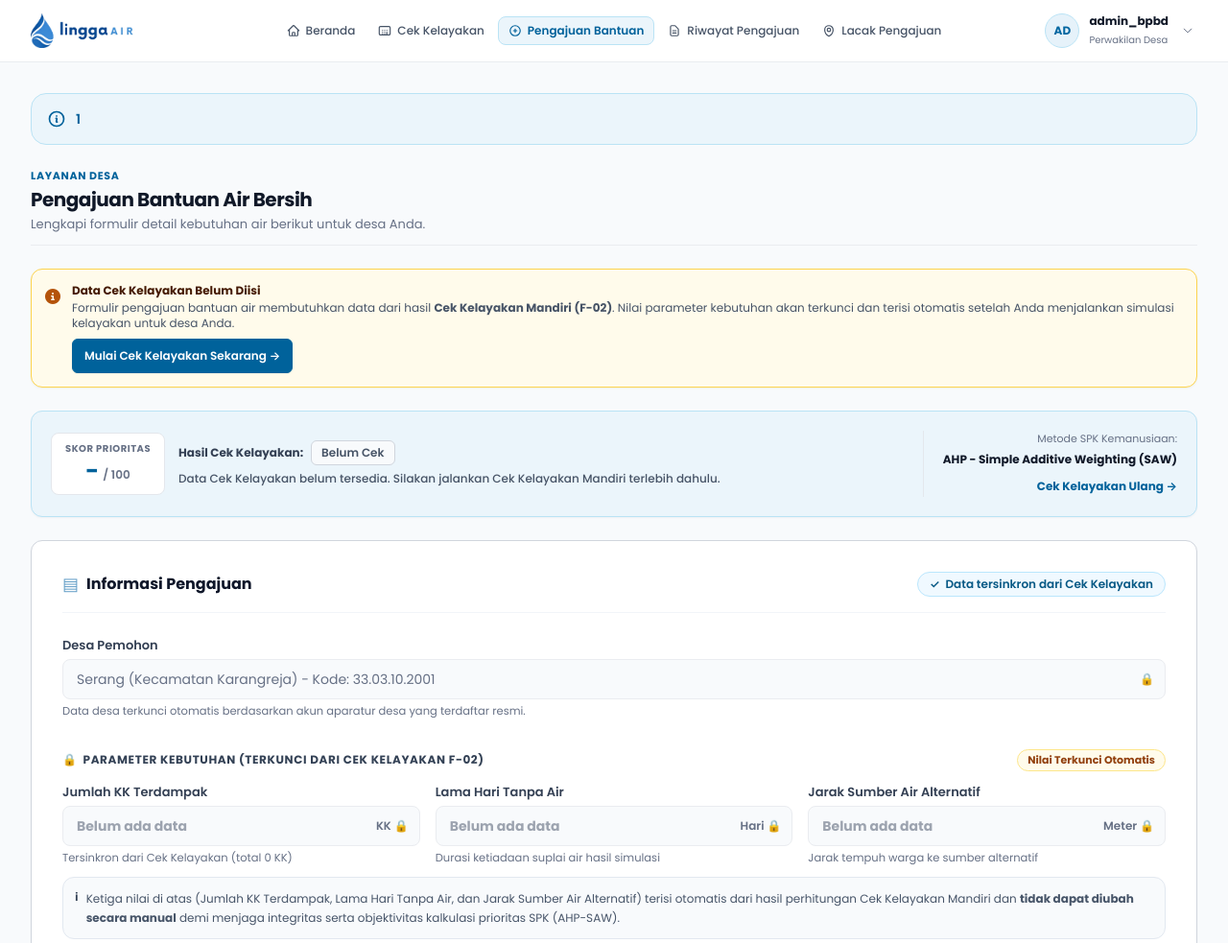
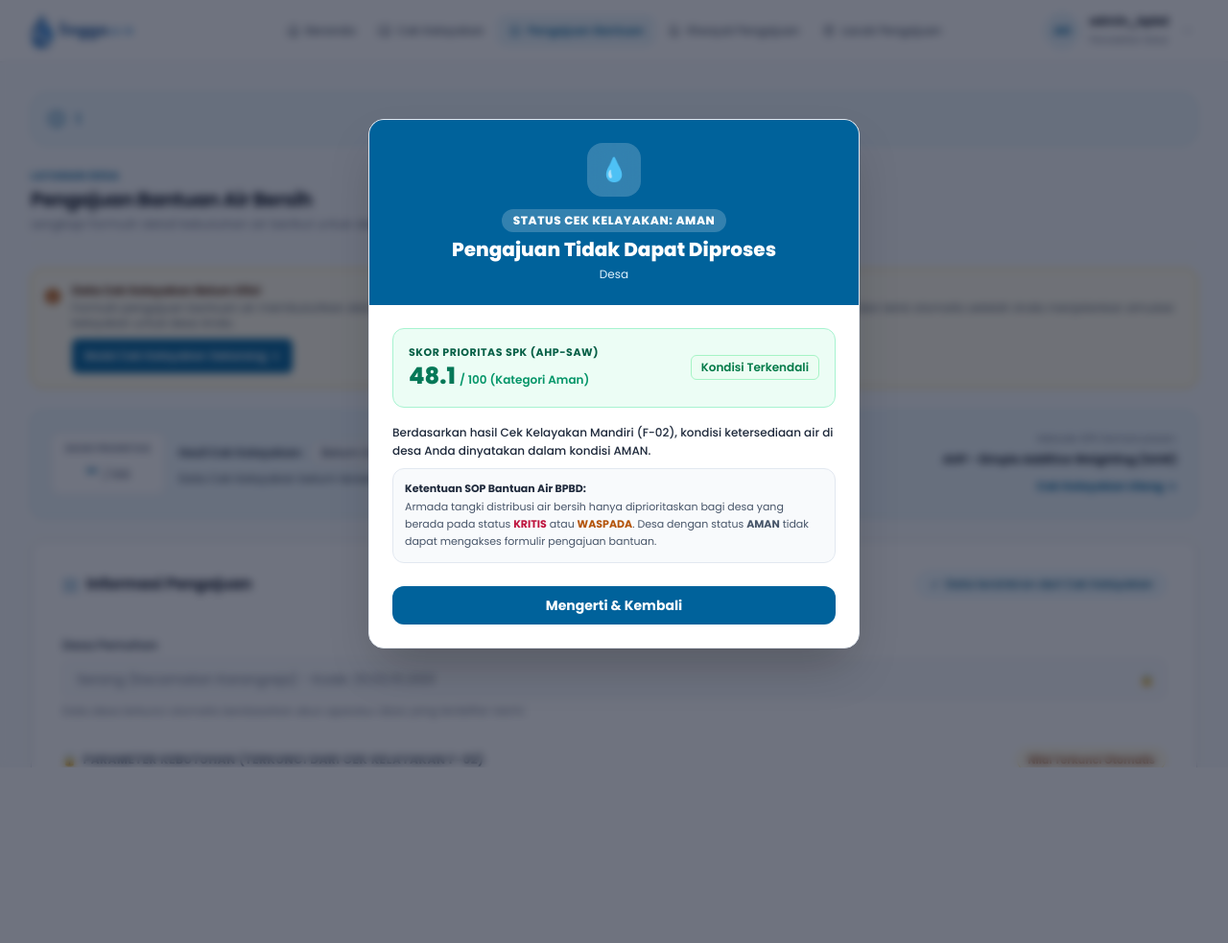
Before and after one commit to sandiprasetyo12/ppl-reg01-kel04-lingga-air, a Laravel app: page /pengajuan/create in a window 1280 px wide. Shown: the top 983 px of the page at 96% size. After the commit the page ends 800 px from the top, so only its background shows below. Run offline with Laravel 12, Linux system fonts and the light colour scheme; a user stored in the database is signed in; data comes from the database, SQL or seed files in the repository; data that the repository does not hold is empty; parts of the project's set-up code (start-up, migrations or seed data) failed here and were passed over; some libraries are stand-ins or nearby versions.

Commit message:
hide lokasi tandon air pada pengajuan bantuan air

```diff
--- a/resources/views/layouts/desa.blade.php
+++ b/resources/views/layouts/desa.blade.php
@@ -397,6 +397,56 @@
         });
     </script>
 
+    <!-- MODAL POP-UP KELAYAKAN STATUS AMAN -->
+    @if(session('modal_kelayakan_aman'))
+        @php
+            $modalAman = session('modal_kelayakan_aman');
+        @endphp
+        <div id="modalKelayakanAman" class="fixed inset-0 z-[99999] bg-slate-900/60 backdrop-blur-sm flex items-center justify-center p-4">
+            <div class="bg-white rounded-2xl max-w-lg w-full shadow-2xl border border-slate-200 overflow-hidden animate-in fade-in duration-200 relative z-[100000]">
+                <div class="p-6 text-center text-white" style="background: #00629B;">
+                    <div class="w-14 h-14 rounded-2xl bg-white/20 backdrop-blur-md flex items-center justify-center mx-auto mb-3 text-2xl">
+                        💧
+                    </div>
+                    <span class="inline-block px-3 py-1 rounded-full text-xs font-extrabold uppercase tracking-wider bg-white/20 text-white mb-1">
+                        Status Cek Kelayakan: AMAN
+                    </span>
+                    <h3 class="text-xl font-extrabold">Pengajuan Tidak Dapat Diproses</h3>
+                    <p class="text-xs text-sky-100 mt-1">Desa {{ $modalAman['desa'] ?? (Auth::user()?->desa?->nama_desa ?? '') }}</p>
+                </div>
+
+                <div class="p-6 space-y-4">
+                    <div class="border border-emerald-200 bg-emerald-50 rounded-xl p-4 flex items-center justify-between">
+                        <div>
+                            <span class="text-[11px] font-bold text-emerald-800 uppercase tracking-wider block">Skor Prioritas SPK (AHP-SAW)</span>
+                            <span class="text-2xl font-extrabold text-emerald-700">{{ number_format($modalAman['skor'] ?? 48.1, 1) }}</span>
+                            <span class="text-xs font-semibold text-emerald-600">/ 100 (Kategori Aman)</span>
+                        </div>
+                        <span class="status-badge status-aman">
+                            Kondisi Terkendali
+                        </span>
+                    </div>
+
+                    <div class="text-xs text-slate-600 space-y-2 leading-relaxed">
+                        <p class="font-medium text-slate-800">
+                            {{ $modalAman['pesan'] ?? 'Berdasarkan hasil Cek Kelayakan Mandiri (F-02), kondisi ketersediaan air di desa Anda dinyatakan dalam kondisi AMAN.' }}
+                        </p>
+                        <div class="border border-slate-200 rounded-xl p-3 bg-slate-50 text-[11px] text-slate-600">
+                            <span class="font-bold text-slate-800 block mb-0.5">Ketentuan SOP Bantuan Air BPBD:</span>
+                            Armada tangki distribusi air bersih hanya diprioritaskan bagi desa yang berada pada status <strong class="text-rose-700">KRITIS</strong> atau <strong class="text-amber-700">WASPADA</strong>. Desa dengan status <strong>AMAN</strong> tidak dapat mengakses formulir pengajuan bantuan.
+                        </div>
+                    </div>
+
+                    <div class="pt-2">
+                        <button type="button" onclick="document.getElementById('modalKelayakanAman').classList.add('hidden')" class="w-full h-10 px-4 rounded-xl bg-[#00629B] hover:bg-[#004F7D] text-white text-xs sm:text-sm font-bold inline-flex items-center justify-center transition">
+                            Mengerti & Kembali
+                        </button>
+                    </div>
+                </div>
+            </div>
+        </div>
+    @endif
+
     @stack('scripts')
 </body>
 </html>
--- a/resources/views/pengajuan/create.blade.php
+++ b/resources/views/pengajuan/create.blade.php
@@ -289,8 +289,8 @@
                 </div>
             </div>
 
-            <!-- Field 6: Titik Lokasi Pengantaran & Peta Mini (Google Maps Asli) -->
-            <div class="border-t border-slate-100 pt-5 space-y-3">
+            <!-- Field 6: Titik Lokasi Pengantaran & Peta Mini (Google Maps Asli) [DI-HIDE SEMENTARA] -->
+            <div class="border-t border-slate-100 pt-5 space-y-3 hidden" style="display: none;">
                 <div class="flex flex-wrap items-center justify-between gap-2">
                     <div>
                         <label class="mb-0">
@@ -467,8 +467,8 @@
                 <p id="modal-disp-alasan" class="text-slate-600 bg-slate-50 p-2.5 rounded-xl border border-slate-100 leading-relaxed m-0"></p>
             </div>
 
-            <!-- Lokasi Drop Point -->
-            <div>
+            <!-- Lokasi Drop Point [DI-HIDE SEMENTARA] -->
+            <div class="hidden" style="display: none;">
                 <span class="font-bold text-slate-700 block mb-0.5">Lokasi Pengantaran:</span>
                 <p id="modal-disp-lokasi" class="text-slate-600 m-0"></p>
             </div>
--- a/resources/views/pengajuan/edit.blade.php
+++ b/resources/views/pengajuan/edit.blade.php
@@ -177,8 +177,8 @@
                 <input type="file" name="surat_kepala_desa" accept="application/pdf, image/png, image/jpeg, image/jpg" class="text-xs text-slate-600 file:mr-4 file:py-2 file:px-3 file:rounded-lg file:border file:border-slate-300 file:text-xs file:font-bold file:bg-slate-50 file:text-slate-700 hover:file:bg-slate-100">
             </div>
 
-            <!-- Lokasi Pengantaran -->
-            <div class="border-t border-slate-100 pt-5 space-y-3">
+            <!-- Lokasi Pengantaran [DI-HIDE SEMENTARA] -->
+            <div class="border-t border-slate-100 pt-5 space-y-3 hidden" style="display: none;">
                 <div class="flex flex-wrap items-center justify-between gap-2">
                     <label class="mb-0">
                         Lokasi Pengantaran / Titik Drop Point
--- a/resources/views/pengajuan/index.blade.php
+++ b/resources/views/pengajuan/index.blade.php
@@ -9,7 +9,7 @@
     <div class="flex flex-col sm:flex-row sm:items-center sm:justify-between gap-3 pb-3 border-b border-[#EAECF0]">
         <div>
             <div class="eyebrow">Layanan Desa &middot; Arsip Permohonan</div>
-            <h1 class="text-lg sm:text-xl font-bold text-[#101828] tracking-tight mt-0.5">Riwayat &amp; Draf Pengajuan</h1>
+            <h1 class="text-lg sm:text-xl font-bold text-[#101828] tracking-tight mt-0.5">Draf & Status Pengajuan</h1>
             <p class="intro">Kelola draf permohonan yang belum dikirim serta riwayat tiket bantuan air bersih Desa {{ $desa->nama_desa }}.</p>
         </div>
 
--- a/resources/views/pengajuan/show.blade.php
+++ b/resources/views/pengajuan/show.blade.php
@@ -201,8 +201,8 @@
                 </p>
             </div>
 
-            <!-- Titik Pengantaran Tandon & Mini Peta -->
-            <div class="card p-5 space-y-3">
+            <!-- Titik Pengantaran Tandon & Mini Peta [DI-HIDE SEMENTARA] -->
+            <div class="card p-5 space-y-3 hidden" style="display: none;">
                 <div class="flex items-center justify-between">
                     <h3 class="font-bold text-xs text-slate-800 uppercase tracking-wider m-0">Titik Drop Point Pengantaran</h3>
                     <a
```
Also changed, not shown: tests/Feature/PengajuanBantuanAirTest.php (+1 -1 lines).
